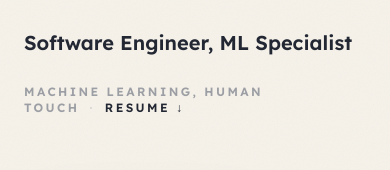
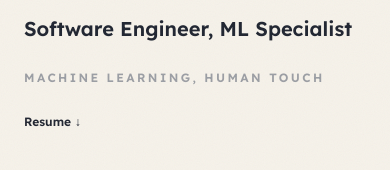
Before and after one commit to 0xkhingx/my-portfolio, a Next.js app: page / in a window 390 px wide. Shown: the part 341-511 px from the top of the page. Built offline with nearby package versions, Linux system fonts and the light colour scheme; grey boxes are pictures that could not be loaded; a web font is replaced by a local one.

Commit message:
Hero: stack tagline and resume on mobile

```diff
--- a/src/components/Hero.tsx
+++ b/src/components/Hero.tsx
@@ -95,18 +95,18 @@ export default function Hero() {
                 </motion.span>
                 <motion.span
                   variants={itemVariants}
-                  className="text-xs md:text-sm font-semibold uppercase tracking-[0.2em] text-[#5f6675]/60"
+                  className="block text-xs md:text-sm font-semibold uppercase tracking-[0.2em] text-[#5f6675]/60"
                 >
                   {tagline}
-                  <span className="mx-2.5 text-[#5f6675]/20">·</span>
-                  <a
-                    href="/Ogundele_Oluwadamilare_Resume.pdf"
-                    download
-                    className="inline whitespace-nowrap text-ink underline-offset-4 hover:underline transition-colors duration-200"
-                  >
-                    Resume ↓
-                  </a>
                 </motion.span>
+                <motion.a
+                  href="/Ogundele_Oluwadamilare_Resume.pdf"
+                  download
+                  variants={itemVariants}
+                  className="block text-xs md:text-sm font-semibold text-ink underline-offset-4 hover:underline transition-colors duration-200"
+                >
+                  Resume ↓
+                </motion.a>
               </motion.div>
               <motion.div
                 className="flex-shrink-0"
```
